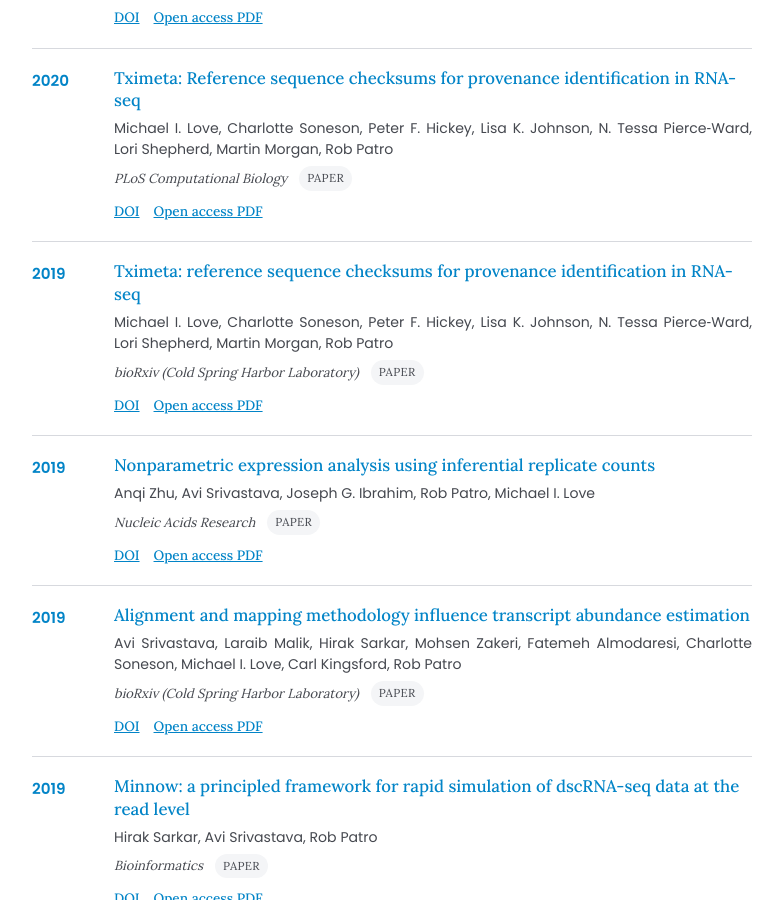
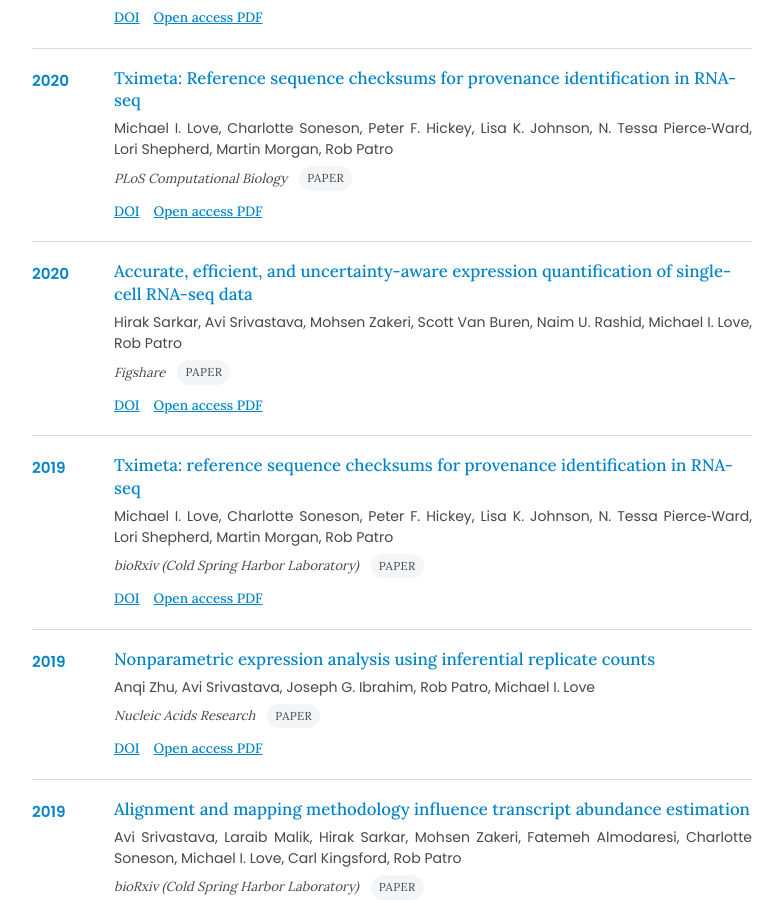
Before and after one commit to COMBINE-lab/combine-lab.github.io, a Jekyll site: the page built from publications/index.md, in a window 1280 px wide and 900 px high, scrolled down 14220 px. Shown: the whole window, without its empty margins (248-1031 px from the left). Built offline with Jekyll 4.4.1, drawn with Linux system fonts in a browser that asks for light colours; nearby versions of some CDN libraries; some of the changed text lies outside the part shown.

Commit message:
Update publications from OpenAlex

```diff
--- a/_data/publications.yml
+++ b/_data/publications.yml
@@ -1612,6 +1612,27 @@
   link: https://doi.org/10.1371/journal.pcbi.1007664
   is_oa: true
   oa_url: https://journals.plos.org/ploscompbiol/article/file?id=10.1371/journal.pcbi.1007664&type=printable
+- id: W3214103635
+  title: Accurate, efficient, and uncertainty-aware expression quantification of single-cell
+    RNA-seq data
+  authors:
+  - Hirak Sarkar
+  - Avi Srivastava
+  - Mohsen Zakeri
+  - Scott Van Buren
+  - Naim U. Rashid
+  - Michael I. Love
+  - Rob Patro
+  num_authors: 7
+  venue: Figshare
+  year: 2020
+  date: '2020-01-01'
+  type: article
+  is_preprint: false
+  doi: https://doi.org/10.6084/m9.figshare.13198100.v1
+  link: https://doi.org/10.6084/m9.figshare.13198100.v1
+  is_oa: true
+  oa_url: https://figshare.com/articles/poster/Accurate_efficient_and_uncertainty-aware_expression_quantification_of_single-cell_RNA-seq_data/13198100
 - id: W2976412391
   title: 'Tximeta: reference sequence checksums for provenance identification in RNA-seq'
   authors:
@@ -1955,7 +1976,7 @@
   doi: https://doi.org/10.1184/r1/6702233
   link: https://doi.org/10.1184/r1/6702233
   is_oa: true
-  oa_url: https://figshare.com/articles/Salmon_Accurate_Versatile_and_Ultrafast_Quantification_from_RNA-seq_Data_using_Lightweight-Alignment/6702233
+  oa_url: https://figshare.com/articles/journal_contribution/Salmon_Accurate_Versatile_and_Ultrafast_Quantification_from_RNA-seq_Data_using_Lightweight-Alignment/6702233
 - id: W2811431585
   title: Rich Chromatin Structure Prediction from Hi-C Data
   authors:
@@ -2944,15 +2965,15 @@
   - Dianne P. O’Leary
   - Andriy Anishkin
   num_authors: 5
-  venue: DROPS (Schloss Dagstuhl – Leibniz Center for Informatics)
+  venue: null
   year: 2011
   date: '2011-01-01'
-  type: book-chapter
+  type: article
   is_preprint: false
   doi: https://doi.org/10.4230/dfu.vol2.sciviz.2011.160
   link: https://doi.org/10.4230/dfu.vol2.sciviz.2011.160
   is_oa: true
-  oa_url: https://doi.org/10.4230/dfu.vol2.sciviz.2011.160
+  oa_url: https://drops.dagstuhl.de/entities/document/10.4230/DFU.Vol2.SciViz.2011.160
 - id: W2057548561
   title: 'Social Snapshot: A System for Temporally Coupled Social Photography'
   authors:
@@ -2977,15 +2998,15 @@
   - Cheuk Yiu Ip
   - Amitabh Varshney
   num_authors: 3
-  venue: DROPS (Schloss Dagstuhl – Leibniz Center for Informatics)
+  venue: null
   year: 2010
   date: '2010-01-01'
-  type: book-chapter
+  type: article
   is_preprint: false
   doi: https://doi.org/10.4230/dfu.sciviz.2010.321
   link: https://doi.org/10.4230/dfu.sciviz.2010.321
   is_oa: true
-  oa_url: https://doi.org/10.4230/dfu.sciviz.2010.321
+  oa_url: https://drops.dagstuhl.de/entities/document/10.4230/DFU.SciViz.2010.321
 - id: W2054697383
   title: Modeling and Visualization of Human Activities for Multicamera Networks
   authors:
```
